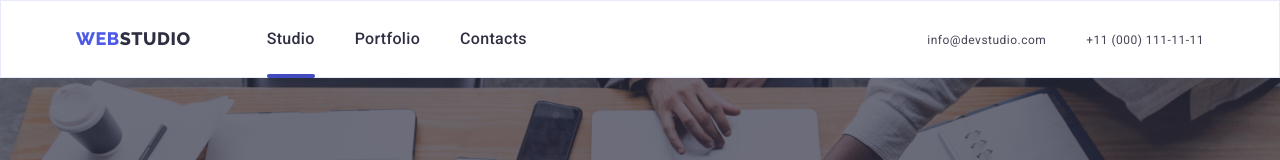
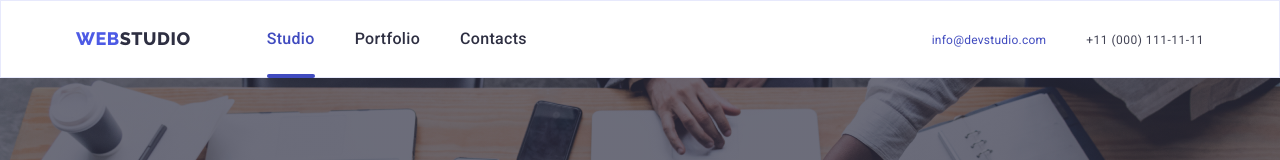
Before and after one commit to giligran/goit-markup-hw-07, a plain HTML site: page index.html in a window 1280 px wide. In both pictures the pointer is over the link "info@devstudio.com". Shown: the top 160 px of the page. Drawn offline with nearby package versions, Linux system fonts and the light colour scheme.

Commit message:
asdasd
asd

```diff
--- a/css/tablet.css
+++ b/css/tablet.css
@@ -45,7 +45,9 @@
     color: var(--ocean-color);
 }
 
-
+.current {
+    color: var(--ocean-color);
+}
 
 .current::after {
 
@@ -81,6 +83,15 @@
     line-height: 1.17;
     letter-spacing: 0.04em;
     color: var(--slate-color);
+    transition: color 250ms var(--cubic);
+}
+
+.contact-link:hover,
+.contact-link:focus {
+    font-style: normal;
+    line-height: 1.33;
+    letter-spacing: 0.02em;
+    color: var(--ocean-color);
 }
 
 .menu-btn {
```
